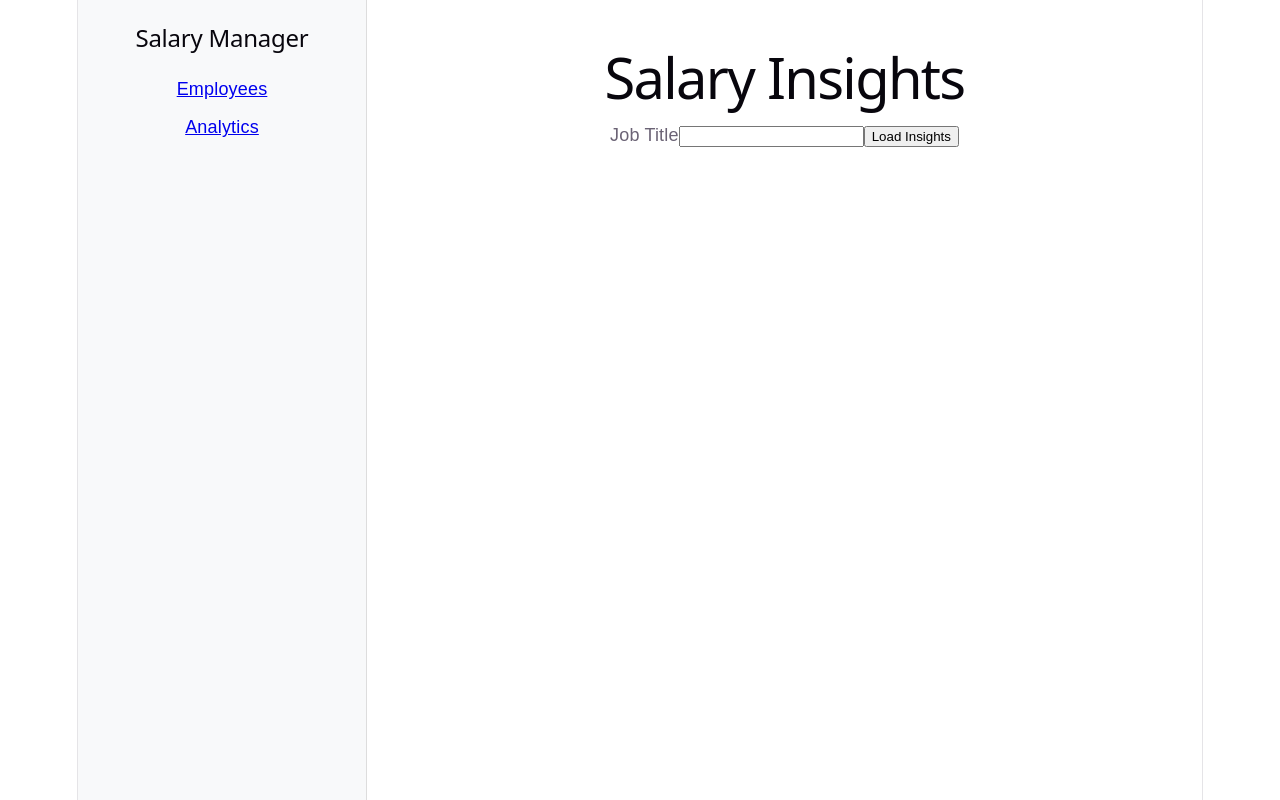
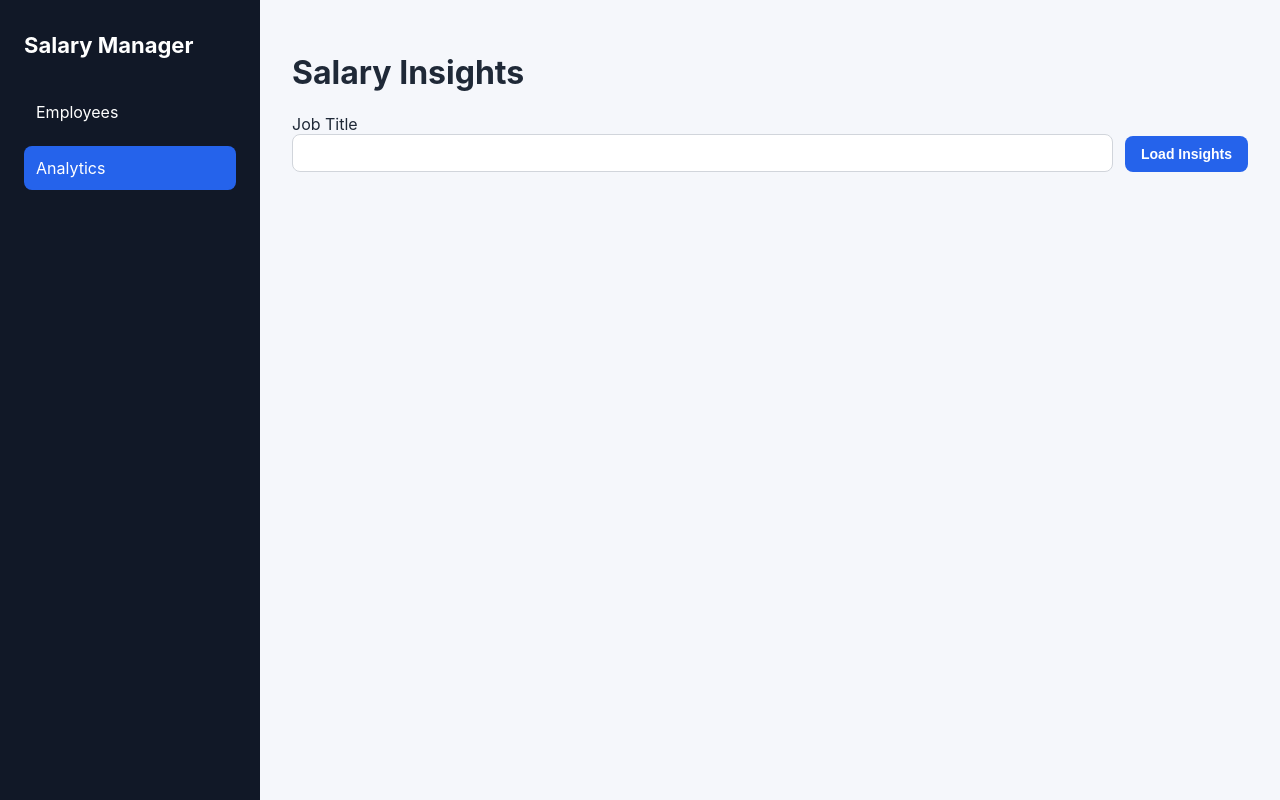
Before and after one commit to yamaan27/salary-management-tool, a React (Vite) app in the folder apps/frontend/: page /analytics in a window 1280 px wide. Built offline with nearby package versions, Linux system fonts and the light colour scheme.

Commit message:
style: polish dashboard UI for demo readiness

```diff
--- a/apps/frontend/src/app/AppLayout.tsx
+++ b/apps/frontend/src/app/AppLayout.tsx
@@ -6,29 +6,58 @@ export function AppLayout() {
       style={{
         display: 'flex',
         minHeight: '100vh',
-        fontFamily: 'Arial, sans-serif',
       }}
     >
       <aside
         style={{
-          width: '240px',
-          padding: '24px',
-          borderRight: '1px solid #ddd',
-          background: '#f8f9fa',
+          width: '260px',
+          background: '#111827',
+          color: 'white',
+          padding: '32px 24px',
         }}
       >
-        <h2>Salary Manager</h2>
+        <h2
+          style={{
+            marginTop: 0,
+            fontSize: '22px',
+          }}
+        >
+          Salary Manager
+        </h2>
 
         <nav
           style={{
             display: 'flex',
             flexDirection: 'column',
             gap: '12px',
-            marginTop: '24px',
+            marginTop: '32px',
           }}
         >
-          <NavLink to="/employees">Employees</NavLink>
-          <NavLink to="/analytics">Analytics</NavLink>
+          <NavLink
+            to="/employees"
+            style={({ isActive }) => ({
+              color: 'white',
+              textDecoration: 'none',
+              padding: '12px',
+              borderRadius: '8px',
+              background: isActive ? '#2563eb' : 'transparent',
+            })}
+          >
+            Employees
+          </NavLink>
+
+          <NavLink
+            to="/analytics"
+            style={({ isActive }) => ({
+              color: 'white',
+              textDecoration: 'none',
+              padding: '12px',
+              borderRadius: '8px',
+              background: isActive ? '#2563eb' : 'transparent',
+            })}
+          >
+            Analytics
+          </NavLink>
         </nav>
       </aside>
 
--- a/apps/frontend/src/components/employee/EmployeeForm.tsx
+++ b/apps/frontend/src/components/employee/EmployeeForm.tsx
@@ -29,6 +29,11 @@ export function EmployeeForm({ onSubmit, initialValues }: EmployeeFormProps) {
       onSubmit={handleSubmit((data) => {
         onSubmit(data);
       })}
+      style={{
+        display: 'grid',
+        gridTemplateColumns: 'repeat(auto-fit, minmax(220px, 1fr))',
+        gap: '16px',
+      }}
     >
       <div>
         <label htmlFor="fullName">Full Name</label>
@@ -86,7 +91,16 @@ export function EmployeeForm({ onSubmit, initialValues }: EmployeeFormProps) {
         <input id="dateOfJoining" type="date" {...register('dateOfJoining')} />
       </div>
 
-      <button type="submit">Save</button>
+      <button
+        type="submit"
+        style={{
+          background: '#16a34a',
+          color: 'white',
+          alignSelf: 'end',
+        }}
+      >
+        Save
+      </button>
     </form>
   );
 }
--- a/apps/frontend/src/index.css
+++ b/apps/frontend/src/index.css
@@ -1,111 +1,52 @@
-:root {
-  --text: #6b6375;
-  --text-h: #08060d;
-  --bg: #fff;
-  --border: #e5e4e7;
-  --code-bg: #f4f3ec;
-  --accent: #aa3bff;
-  --accent-bg: rgba(170, 59, 255, 0.1);
-  --accent-border: rgba(170, 59, 255, 0.5);
-  --social-bg: rgba(244, 243, 236, 0.5);
-  --shadow:
-    rgba(0, 0, 0, 0.1) 0 10px 15px -3px, rgba(0, 0, 0, 0.05) 0 4px 6px -2px;
-
-  --sans: system-ui, 'Segoe UI', Roboto, sans-serif;
-  --heading: system-ui, 'Segoe UI', Roboto, sans-serif;
-  --mono: ui-monospace, Consolas, monospace;
-
-  font: 18px/145% var(--sans);
-  letter-spacing: 0.18px;
-  color-scheme: light dark;
-  color: var(--text);
-  background: var(--bg);
-  font-synthesis: none;
-  text-rendering: optimizeLegibility;
-  -webkit-font-smoothing: antialiased;
-  -moz-osx-font-smoothing: grayscale;
-
-  @media (max-width: 1024px) {
-    font-size: 16px;
-  }
-}
-
-@media (prefers-color-scheme: dark) {
-  :root {
-    --text: #9ca3af;
-    --text-h: #f3f4f6;
-    --bg: #16171d;
-    --border: #2e303a;
-    --code-bg: #1f2028;
-    --accent: #c084fc;
-    --accent-bg: rgba(192, 132, 252, 0.15);
-    --accent-border: rgba(192, 132, 252, 0.5);
-    --social-bg: rgba(47, 48, 58, 0.5);
-    --shadow:
-      rgba(0, 0, 0, 0.4) 0 10px 15px -3px, rgba(0, 0, 0, 0.25) 0 4px 6px -2px;
-  }
-
-  #social .button-icon {
-    filter: invert(1) brightness(2);
-  }
-}
-
-#root {
-  width: 1126px;
-  max-width: 100%;
-  margin: 0 auto;
-  text-align: center;
-  border-inline: 1px solid var(--border);
-  min-height: 100svh;
-  display: flex;
-  flex-direction: column;
+* {
   box-sizing: border-box;
 }
 
 body {
   margin: 0;
+  font-family:
+    Inter,
+    system-ui,
+    -apple-system,
+    BlinkMacSystemFont,
+    sans-serif;
+  background: #f5f7fb;
+  color: #1f2937;
 }
 
-h1,
-h2 {
-  font-family: var(--heading);
-  font-weight: 500;
-  color: var(--text-h);
+button {
+  cursor: pointer;
+  border: none;
+  border-radius: 8px;
+  padding: 10px 16px;
+  font-size: 14px;
+  font-weight: 600;
 }
 
-h1 {
-  font-size: 56px;
-  letter-spacing: -1.68px;
-  margin: 32px 0;
-  @media (max-width: 1024px) {
-    font-size: 36px;
-    margin: 20px 0;
-  }
-}
-h2 {
-  font-size: 24px;
-  line-height: 118%;
-  letter-spacing: -0.24px;
-  margin: 0 0 8px;
-  @media (max-width: 1024px) {
-    font-size: 20px;
-  }
-}
-p {
-  margin: 0;
+input,
+select {
+  width: 100%;
+  padding: 10px 12px;
+  border: 1px solid #d1d5db;
+  border-radius: 8px;
+  font-size: 14px;
+  background: white;
 }
 
-code,
-.counter {
-  font-family: var(--mono);
-  display: inline-flex;
-  border-radius: 4px;
-  color: var(--text-h);
+table {
+  width: 100%;
+  border-collapse: collapse;
+  background: white;
 }
 
-code {
-  font-size: 15px;
-  line-height: 135%;
-  padding: 4px 8px;
-  background: var(--code-bg);
+th,
+td {
+  padding: 14px 16px;
+  border-bottom: 1px solid #e5e7eb;
+  text-align: left;
 }
+
+th {
+  background: #f9fafb;
+  font-weight: 600;
+}
--- a/apps/frontend/src/pages/AnalyticsDashboard.tsx
+++ b/apps/frontend/src/pages/AnalyticsDashboard.tsx
@@ -48,30 +48,79 @@ export function AnalyticsDashboard() {
     <div>
       <h1>Salary Insights</h1>
 
-      <div>
+      <div
+        style={{
+          display: 'flex',
+          gap: '12px',
+          marginBottom: '24px',
+          alignItems: 'end',
+        }}
+      >
+        <div style={{ flex: 1 }}>
           <label htmlFor="jobTitle">Job Title</label>
+
           <input
             id="jobTitle"
             value={jobTitle}
             onChange={(event) => setJobTitle(event.target.value)}
           />
+        </div>
 
-        <button onClick={loadJobTitleInsights}>Load Insights</button>
+        <button
+          type="button"
+          onClick={loadJobTitleInsights}
+          style={{
+            background: '#2563eb',
+            color: 'white',
+          }}
+        >
+          Load Insights
+        </button>
       </div>
 
       {countryInsights && (
-        <div>
-          <p>{countryInsights.minSalary}</p>
-          <p>{countryInsights.maxSalary}</p>
-          <p>{countryInsights.avgSalary}</p>
-          <p>{countryInsights.employeeCount}</p>
-          <p>{countryInsights.medianSalary}</p>
+        <div
+          style={{
+            display: 'grid',
+            gridTemplateColumns: 'repeat(auto-fit, minmax(200px, 1fr))',
+            gap: '16px',
+          }}
+        >
+          {[
+            ['Min Salary', countryInsights.minSalary],
+            ['Max Salary', countryInsights.maxSalary],
+            ['Average Salary', countryInsights.avgSalary],
+            ['Median Salary', countryInsights.medianSalary],
+            ['Employees', countryInsights.employeeCount],
+          ].map(([label, value]) => (
+            <div
+              key={label}
+              style={{
+                background: 'white',
+                padding: '20px',
+                borderRadius: '12px',
+                boxShadow: '0 1px 3px rgba(0,0,0,0.08)',
+              }}
+            >
+              <p>{label}</p>
+              <h2>{value}</h2>
+            </div>
+          ))}
         </div>
       )}
 
       {jobTitleInsights && (
-        <div>
-          <p>{jobTitleInsights.avgSalary}</p>
+        <div
+          style={{
+            marginTop: '24px',
+            background: 'white',
+            padding: '20px',
+            borderRadius: '12px',
+            boxShadow: '0 1px 3px rgba(0,0,0,0.08)',
+          }}
+        >
+          <p>Average salary for {jobTitleInsights.jobTitle}</p>
+          <h2>{jobTitleInsights.avgSalary}</h2>
         </div>
       )}
     </div>
--- a/apps/frontend/src/pages/EmployeeDashboard.tsx
+++ b/apps/frontend/src/pages/EmployeeDashboard.tsx
@@ -107,32 +107,77 @@ export function EmployeeDashboard() {
 
   return (
     <div>
-      <h1>Employee Dashboard</h1>
+      <h1
+        style={{
+          marginTop: 0,
+          fontSize: '32px',
+        }}
+      >
+        Employee Dashboard
+      </h1>
 
-      <div>
+      <div
+        style={{
+          display: 'flex',
+          gap: '12px',
+          marginBottom: '24px',
+        }}
+      >
         <input
           placeholder="Search employees"
           value={searchInput}
           onChange={(event) => setSearchInput(event.target.value)}
         />
 
-        <button type="button" onClick={handleSearch}>
+        <button
+          type="button"
+          onClick={handleSearch}
+          style={{
+            background: '#2563eb',
+            color: 'white',
+          }}
+        >
           Search
         </button>
       </div>
 
+      <div
+        style={{
+          background: 'white',
+          padding: '24px',
+          borderRadius: '12px',
+          marginBottom: '24px',
+          boxShadow: '0 1px 3px rgba(0,0,0,0.08)',
+        }}
+      >
         <EmployeeForm
           onSubmit={handleSubmit}
           initialValues={editingEmployee ?? undefined}
         />
+      </div>
 
+      <div
+        style={{
+          background: 'white',
+          borderRadius: '12px',
+          overflow: 'hidden',
+          boxShadow: '0 1px 3px rgba(0,0,0,0.08)',
+        }}
+      >
         <EmployeeTable
           employees={employees}
           onEdit={handleEdit}
           onDelete={handleDelete}
         />
+      </div>
 
-      <div>
+      <div
+        style={{
+          display: 'flex',
+          justifyContent: 'space-between',
+          marginTop: '24px',
+        }}
+      >
         <button type="button" onClick={handlePreviousPage}>
           Previous
         </button>
```
Lines whose indentation alone changed are shown as unchanged.
